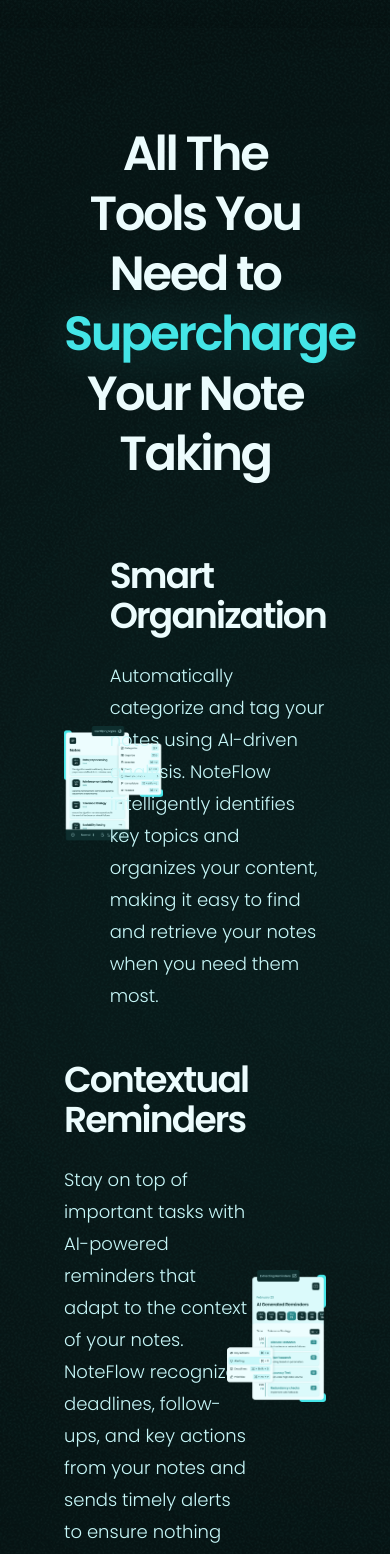
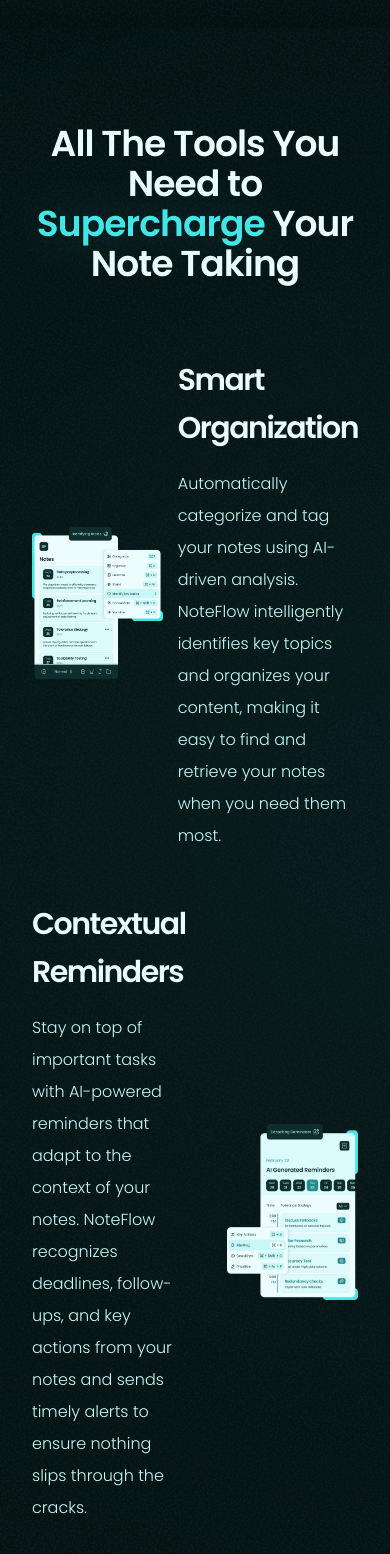
Before and after one commit to MarufHasan-dev/NoteFlow, a React (Vite) app: page / in a window 390 px wide. Shown: the part 1620-3174 px from the top of the page. Built offline with nearby package versions, Linux system fonts and the light colour scheme.

Commit message:
feature section lg responsive

```diff
--- a/src/components/sections/Features.jsx
+++ b/src/components/sections/Features.jsx
@@ -4,9 +4,9 @@
 export default function Features() {
   return (
     <section className="bg-primary-1500 overflow-hidden bg-[url(../src/assets/Noise.webp)] bg-repeat">
-      <div className="relative text-primary-50 mx-auto max-w-[90rem] px-25 py-32 max-xl:px-16 max-xl:py-24">
-        <div className="bg-primary-1200/50 absolute top-[50%] left-full h-[50rem] w-[50rem] -translate-[50%] rounded-full opacity-100 blur-[20rem]" />
-        <h2 className="relative text-6xl/tight font-semibold  tracking-tighter text-center mb-28 max-xl:text-5xl/tight max-xl:mb-18">
+      <div className="relative text-primary-50 mx-auto max-w-[90rem] px-25 py-32 max-xl:px-16 max-xl:py-24 max-lg:px-8">
+        <div className="bg-primary-1200/50 absolute top-[50%] left-full h-[50rem] w-[50rem] max-lg:h-[30rem] max-lg:bg-primary-1200 max-lg:w-[30rem] -translate-[50%] rounded-full opacity-100 blur-[20rem]" />
+        <h2 className="relative text-6xl/tight font-semibold  tracking-tighter text-center mb-28 max-xl:text-5xl/tight max-xl:mb-18 max-lg:text-4xl/10 max-lg:tracking-tight">
           All The Tools You Need to{" "}
           <span className="text-primary-500 primary-glow">Supercharge</span>{" "}
           Your Note Taking
@@ -21,10 +21,10 @@
             />
           </figure>
           <div className="max-w-lg justify-self-end">
-            <h3 className="text-5xl/14 tracking-tighter font-semibold mb-8 max-xl:mb-6 max-xl:text-4xl/10">
+            <h3 className="text-5xl/14 tracking-tighter font-semibold mb-8 max-xl:mb-6 max-xl:text-4xl/10 max-lg:mb-4 max-lg:text-3xl/12">
               Smart Organization
             </h3>
-            <p className="text-xl/loose font-light text-primary-100 max-xl:text-lg/8">
+            <p className="text-xl/loose font-light text-primary-100 max-xl:text-lg/8 max-lg:text-base/loose">
               Automatically categorize and tag your notes using AI-driven
               analysis. NoteFlow intelligently identifies key topics and
               organizes your content, making it easy to find and retrieve your
@@ -34,10 +34,10 @@
         </div>
         <div className="relative grid grid-cols-2 items-center gap-x-16">
           <div className="max-w-lg justify-self-start">
-            <h3 className="text-5xl/14 tracking-tighter font-semibold mb-8 max-xl:mb-6 max-xl:text-4xl/10">
+            <h3 className="text-5xl/14 tracking-tighter font-semibold mb-8 max-xl:mb-6 max-xl:text-4xl/10 max-lg:mb-4 max-lg:text-3xl/12">
               Contextual Reminders
             </h3>
-            <p className="text-xl/loose font-light text-primary-100 max-xl:text-lg/8">
+            <p className="text-xl/loose font-light text-primary-100 max-xl:text-lg/8 max-lg:text-base/loose">
               Stay on top of important tasks with AI-powered reminders that
               adapt to the context of your notes. NoteFlow recognizes deadlines,
               follow-ups, and key actions from your notes and sends timely
```
